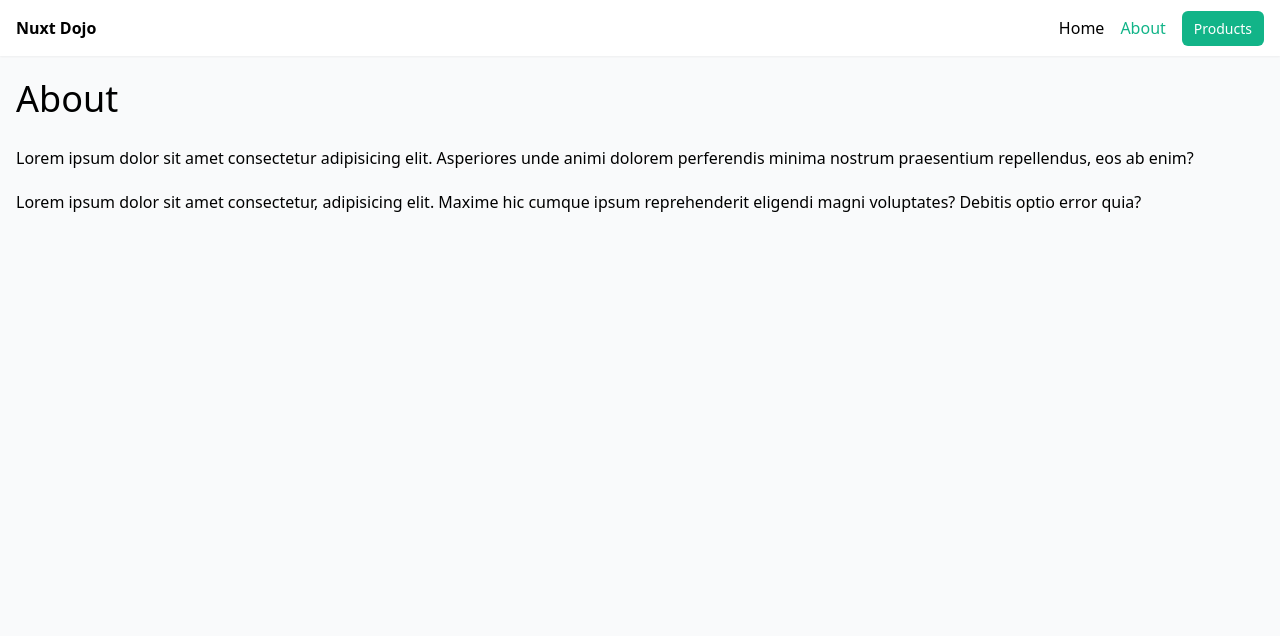
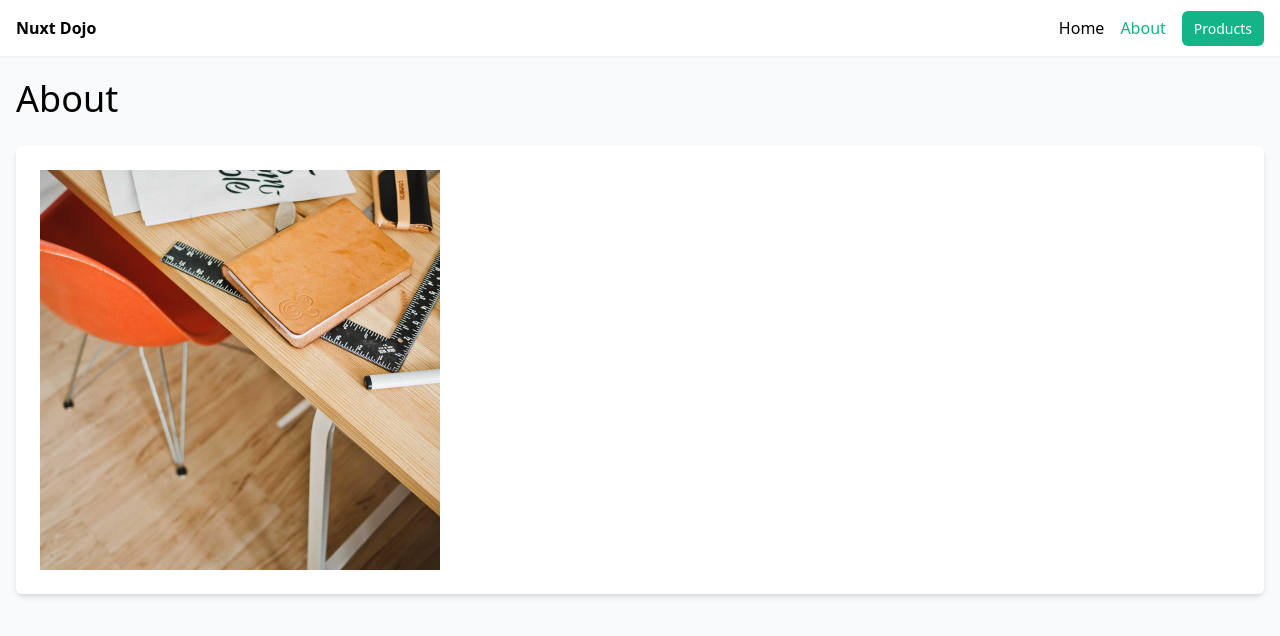
Before and after one commit to bulascoskun/nuxt-tutorial, a Nuxt app: page /about in a window 1280 px wide. Shown: the top 636 px of the page. Built offline with nearby package versions, Linux system fonts and the light colour scheme.

Commit message:
added image upload

```diff
--- a/nuxt.config.ts
+++ b/nuxt.config.ts
@@ -2,7 +2,7 @@
 export default defineNuxtConfig({
   compatibilityDate: '2024-11-01',
   devtools: { enabled: true },
-  modules: ['@nuxtjs/tailwindcss'],
+  modules: ['@nuxtjs/tailwindcss', '@nuxt/image'],
   app: {
     head: {
       title: 'Nuxt Dojo',
--- a/package.json
+++ b/package.json
@@ -10,6 +10,7 @@
     "postinstall": "nuxt prepare"
   },
   "dependencies": {
+    "@nuxt/image": "^1.9.0",
     "@nuxtjs/tailwindcss": "^6.13.1",
     "nuxt": "^3.15.1",
     "vue": "latest",
--- a/pages/about.vue
+++ b/pages/about.vue
@@ -1,16 +1,8 @@
 <template>
-  <div>
-    <h2>About</h2>
-    <p>
-      Lorem ipsum dolor sit amet consectetur adipisicing elit. Asperiores unde
-      animi dolorem perferendis minima nostrum praesentium repellendus, eos ab
-      enim?
-    </p>
-    <p>
-      Lorem ipsum dolor sit amet consectetur, adipisicing elit. Maxime hic
-      cumque ipsum reprehenderit eligendi magni voluptates? Debitis optio error
-      quia?
-    </p>
+  <h2>About</h2>
+  <div class="card p-6">
+    <!-- <NuxtImg src="/images/lorem-picsum.jpg" /> -->
+    <img src="@/assets/images/lorem-picsum.jpg" alt="" />
   </div>
 </template>
 
@@ -21,8 +13,8 @@ h2 {
   margin-bottom: 20px;
   font-size: 36px;
 }
-
-p {
-  margin: 20px 0;
+img {
+  width: 400px;
+  height: 400px;
 }
 </style>
```
Also changed, not shown: assets/images/lorem-picsum.jpg (added), 1 other file (tests, documents, lock files or other folders).
